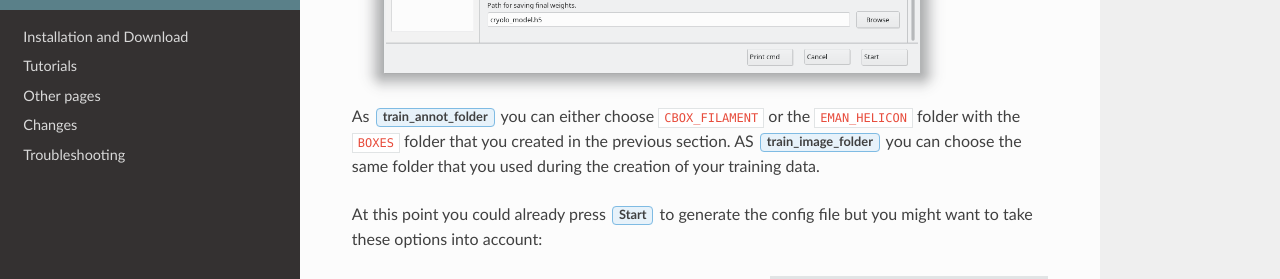
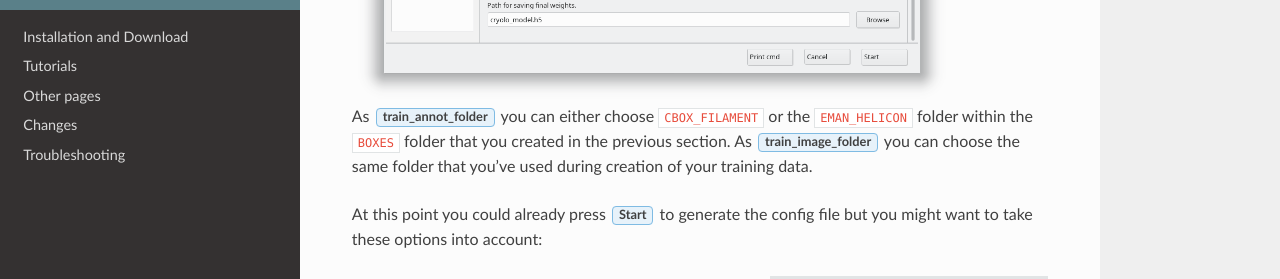
Before and after one commit to MPI-Dortmund/cryolo, a Sphinx documentation site: the page built from source/tutorials/configuration_filament.rst, in a window 1280 px wide and 900 px high, scrolled down 383 px. Shown: the part 151-430 px from the top of the window. Built offline with Sphinx 7.4.7 and the Read the Docs theme 2.0.0, drawn with Linux system fonts in a browser that asks for light colours.

Commit message:
fix typos

```diff
--- a/source/tutorials/configuration_filament.rst
+++ b/source/tutorials/configuration_filament.rst
@@ -1,6 +1,6 @@
 .. include:: text_modules/configuration_start.rst
 
-As :guilabel:`train_annot_folder` you can either choose :file:`CBOX_FILAMENT` or the :file:`EMAN_HELICON` folder with the :file:`BOXES` folder that you created in the previous section.
-AS :guilabel:`train_image_folder` you can choose the same folder that you used during the creation of your training data.
+As :guilabel:`train_annot_folder` you can either choose :file:`CBOX_FILAMENT` or the :file:`EMAN_HELICON` folder within the :file:`BOXES` folder that you created in the previous section.
+As :guilabel:`train_image_folder` you can choose the same folder that you've used during creation of your training data.
 
 .. include:: text_modules/configuration_more_and_end.rst
```
